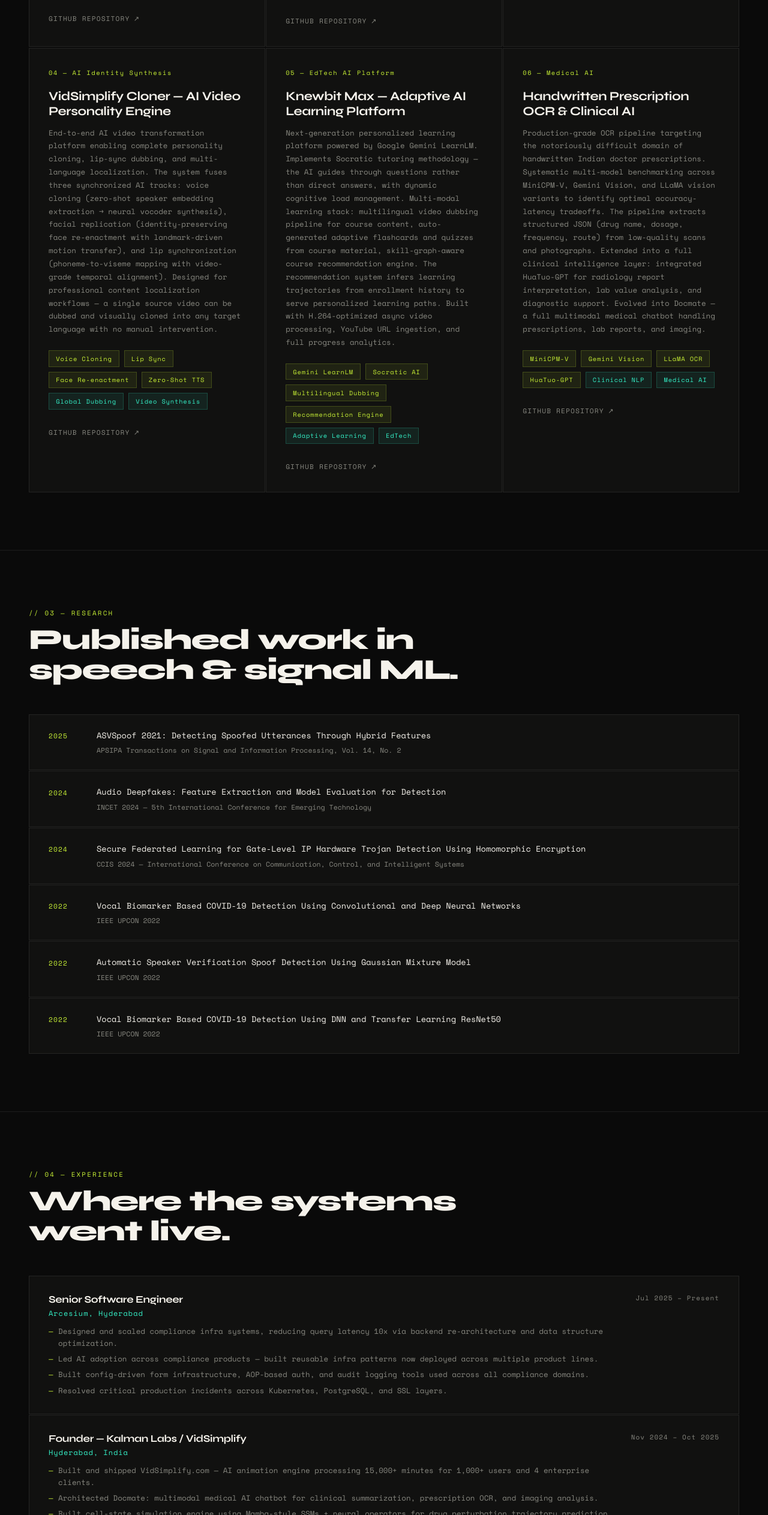
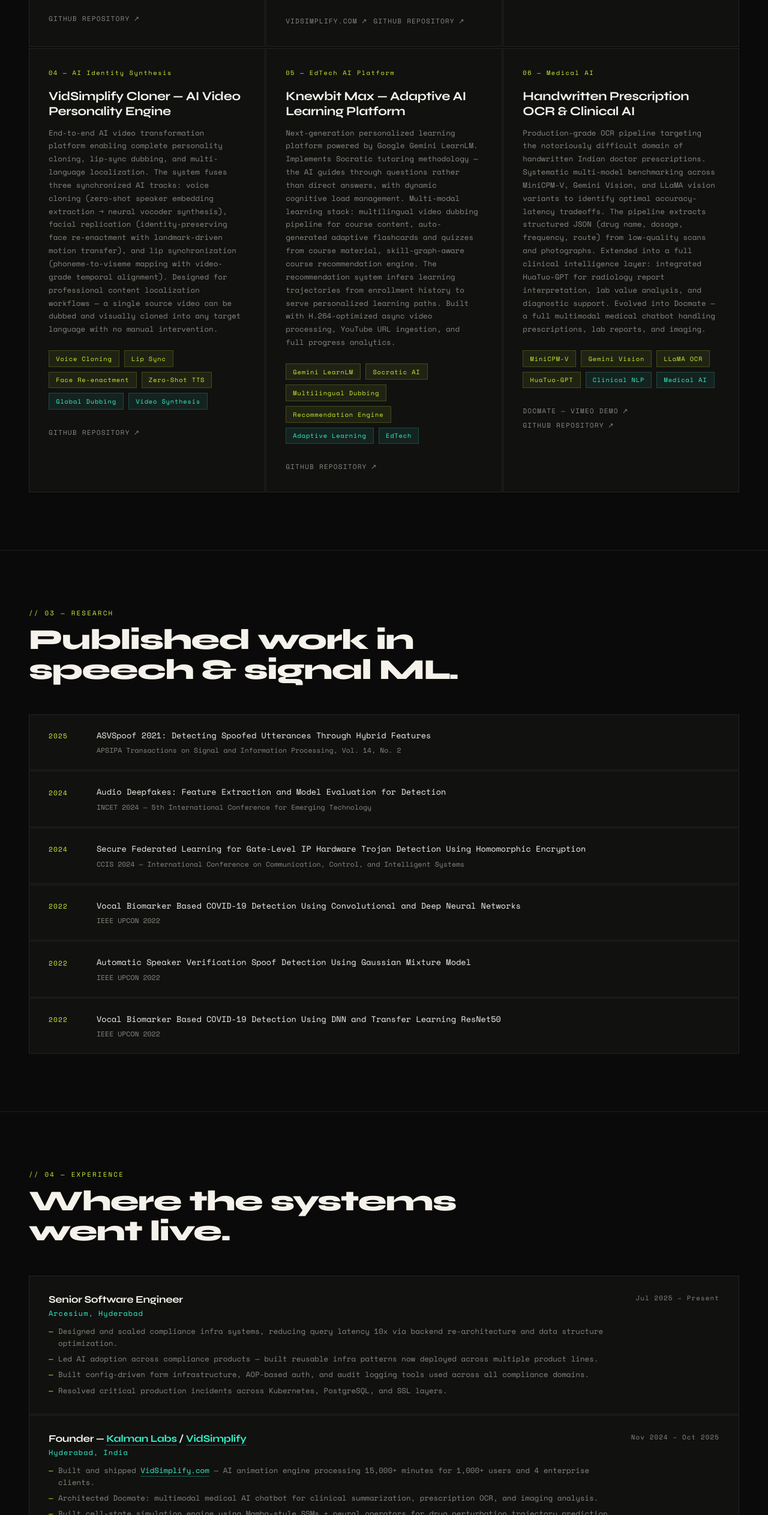
Before and after one commit to Adityahulk/portfolio, a plain HTML site: page index.html in a window 1280 px wide. Shown: the part 2552-5078 px from the top of the page at 60% size. Drawn offline with nearby package versions, Linux system fonts and the light colour scheme.

Commit message:
ficxing file name and links

```diff
--- a/aditya_raj_portfolio.html
+++ b/index.html
@@ -344,6 +344,13 @@
     letter-spacing: -0.02em;
     margin-bottom: 0.25rem;
   }
+  .exp-role a, .exp-bullets a {
+    color: var(--accent2);
+    text-decoration: none;
+    border-bottom: 1px solid rgba(53,241,200,0.35);
+    transition: color 0.2s, border-color 0.2s;
+  }
+  .exp-role a:hover, .exp-bullets a:hover { color: var(--accent); border-bottom-color: var(--accent); }
   .exp-company { font-size: 0.75rem; letter-spacing: 0.08em; color: var(--accent2); margin-bottom: 0.75rem; }
   .exp-bullets { list-style: none; display: flex; flex-direction: column; gap: 0.4rem; }
   .exp-bullets li { font-size: 0.78rem; color: var(--muted); line-height: 1.6; padding-left: 1rem; position: relative; }
@@ -563,7 +570,8 @@
         <span class="tag teal">Async GPU Pipeline</span>
         <span class="tag teal">Production Scale</span>
       </div>
-      <a href="https://github.com/Adityahulk/Vidsimplify_manim_agent" class="project-link" target="_blank">GitHub Repository</a>
+      <a href="http://VidSimplify.com/" class="project-link" target="_blank" rel="noopener noreferrer">VidSimplify.com</a>
+      <a href="https://github.com/Adityahulk/Vidsimplify_manim_agent" class="project-link" target="_blank" rel="noopener noreferrer">GitHub Repository</a>
     </div>
 
     <!-- Project 3: Videochat backend -->
@@ -638,7 +646,8 @@
         <span class="tag teal">Clinical NLP</span>
         <span class="tag teal">Medical AI</span>
       </div>
-      <a href="https://github.com/Adityahulk/Handwritten-Prescription-" class="project-link" target="_blank">GitHub Repository</a>
+      <a href="https://vimeo.com/1074239900?share=copy" class="project-link" target="_blank" rel="noopener noreferrer">Docmate — Vimeo Demo</a>
+      <a href="https://github.com/Adityahulk/Handwritten-Prescription-" class="project-link" target="_blank" rel="noopener noreferrer">GitHub Repository</a>
     </div>
 
   </div>
@@ -718,10 +727,10 @@
     </div>
     <div class="exp-item">
       <div>
-        <div class="exp-role">Founder — Kalman Labs / VidSimplify</div>
+        <div class="exp-role">Founder — <a href="https://kalman-labs.com/" target="_blank" rel="noopener noreferrer">Kalman Labs</a> / <a href="http://VidSimplify.com/" target="_blank" rel="noopener noreferrer">VidSimplify</a></div>
         <div class="exp-company">Hyderabad, India</div>
         <ul class="exp-bullets">
-          <li>Built and shipped VidSimplify.com — AI animation engine processing 15,000+ minutes for 1,000+ users and 4 enterprise clients.</li>
+          <li>Built and shipped <a href="http://VidSimplify.com/" target="_blank" rel="noopener noreferrer">VidSimplify.com</a> — AI animation engine processing 15,000+ minutes for 1,000+ users and 4 enterprise clients.</li>
           <li>Architected Docmate: multimodal medical AI chatbot for clinical summarization, prescription OCR, and imaging analysis.</li>
           <li>Built cell-state simulation engine using Mamba-style SSMs + neural operators for drug perturbation trajectory prediction.</li>
         </ul>
@@ -766,10 +775,13 @@
 <footer>
   <div class="footer-copy">© 2025 Aditya Raj — AI Systems Engineer</div>
   <div class="footer-links">
-    <a href="https://linkedin.com" target="_blank">LinkedIn</a>
-    <a href="https://github.com/Adityahulk" target="_blank">GitHub</a>
-    <a href="https://scholar.google.com" target="_blank">G-Scholar</a>
-    <a href="https://medium.com" target="_blank">Medium</a>
+    <a href="https://linkedin.com/in/aditya-raj-553322197" target="_blank" rel="noopener noreferrer">LinkedIn</a>
+    <a href="https://github.com/Adityahulk" target="_blank" rel="noopener noreferrer">GitHub</a>
+    <a href="https://scholar.google.com/citations?user=QKRfv8wAAAAJ&hl=en" target="_blank" rel="noopener noreferrer">G-Scholar</a>
+    <a href="https://aditya007.medium.com/" target="_blank" rel="noopener noreferrer">Medium</a>
+    <a href="https://aditya-broken-ai.vercel.app/" target="_blank" rel="noopener noreferrer">Broken Math of AI</a>
+    <a href="https://kalman-labs.com/" target="_blank" rel="noopener noreferrer">Kalman Labs</a>
+    <a href="http://VidSimplify.com/" target="_blank" rel="noopener noreferrer">VidSimplify</a>
   </div>
 </footer>
 
```
